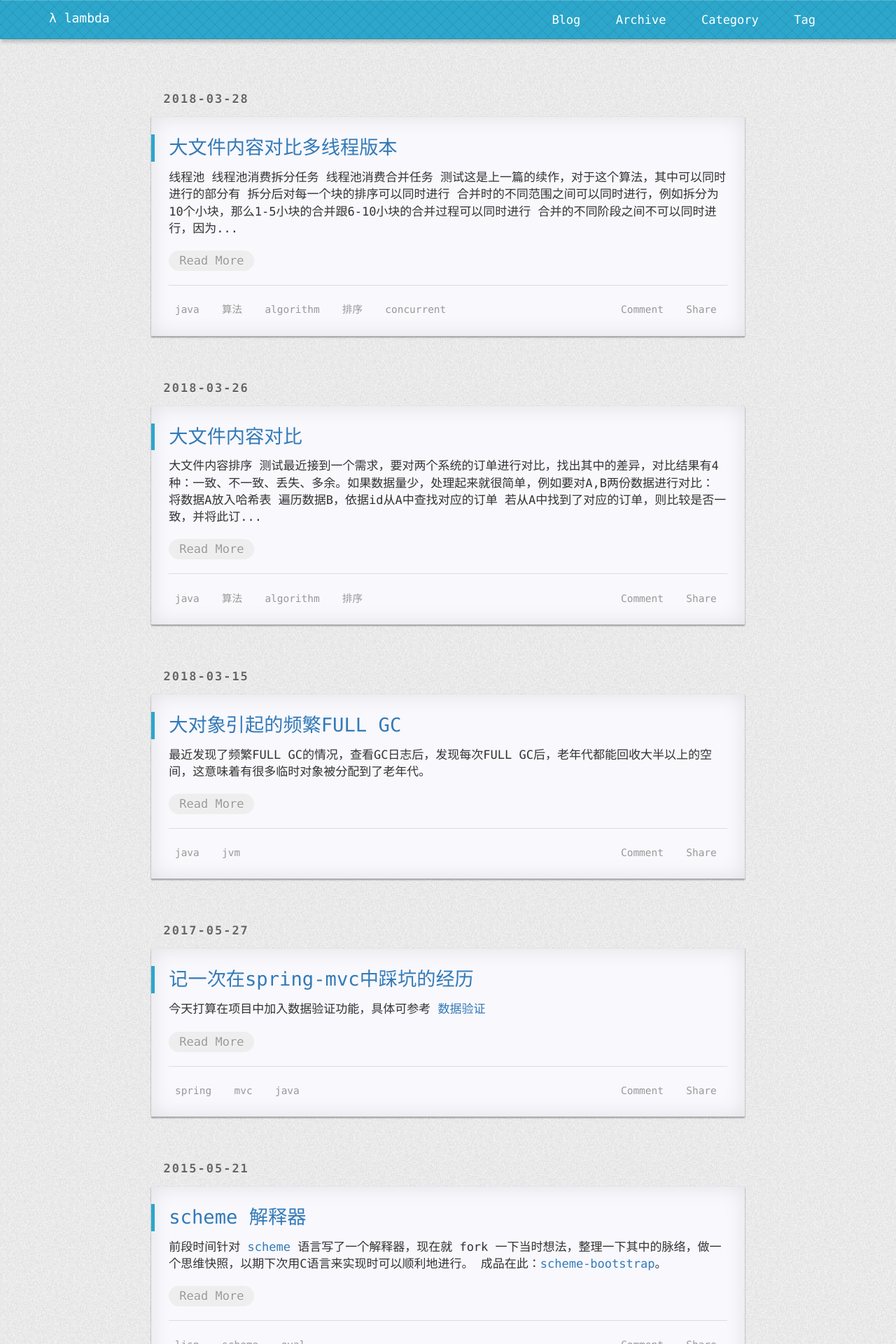
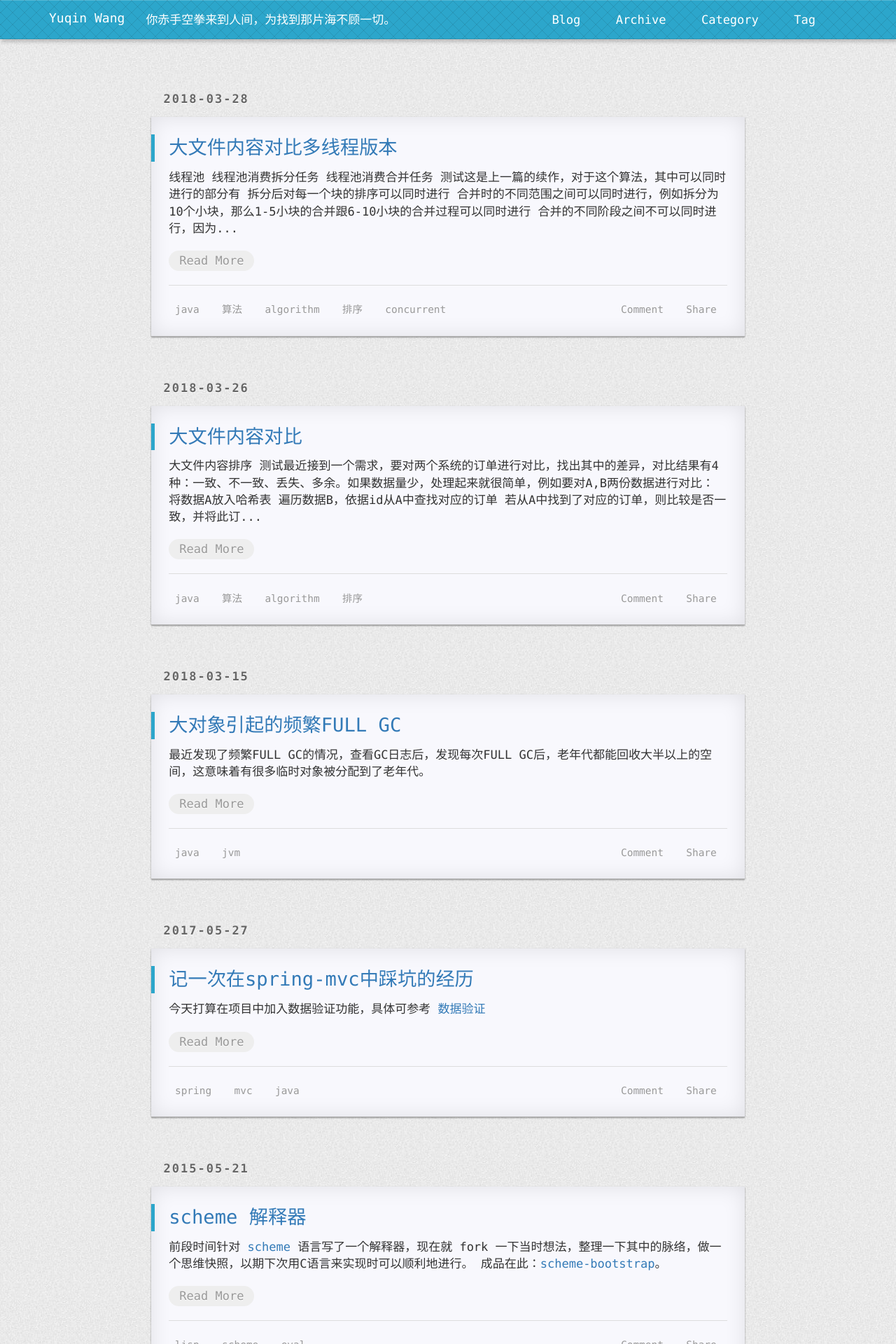
Before and after one commit to yukia-yuqin/blog, a Jekyll site: the page built from index.html, in a window 1280 px wide. Shown: the top 1920 px of the page at 70% size. Built offline with Jekyll 4.4.1, drawn with Linux system fonts in a browser that asks for light colours; nearby versions of some CDN libraries; the list of posts is cut into pages by our own code; comment, search, counter and statistics services are not loaded; a style sheet for code colours, icons or effects is not loaded.

Commit message:
Update _config.yml

```diff
--- a/_config.yml
+++ b/_config.yml
@@ -25,19 +25,13 @@ defaults:
 
 
 
-title: "λ lambda"
-email: sincerebravefight@gmail.com
-description: ""
+title: "Yuqin Wang"
+email: w17600296313@gmail.com
+description: "你赤手空拳来到人间，为找到那片海不顾一切。"
 github:
-  username: bit-ranger
-swiftype:
-  searchId: iXZyPokVfxFaBTvi64Y6
-gitment:
-    repo: blog
-    client_id: a6fb73b3e790e234bab8
-    client_secret: cc10aaff53a03d05ab2ee002dbf401dd7627c7a3
+  username: yukia-yuqin
 
-url: "https://bit-ranger.github.io/blog"
+url: "https://yukia-yuqin.github.io/blog"
 imgrepo: "https://bit-ranger.github.io/blog/static/img"
 
 
```
